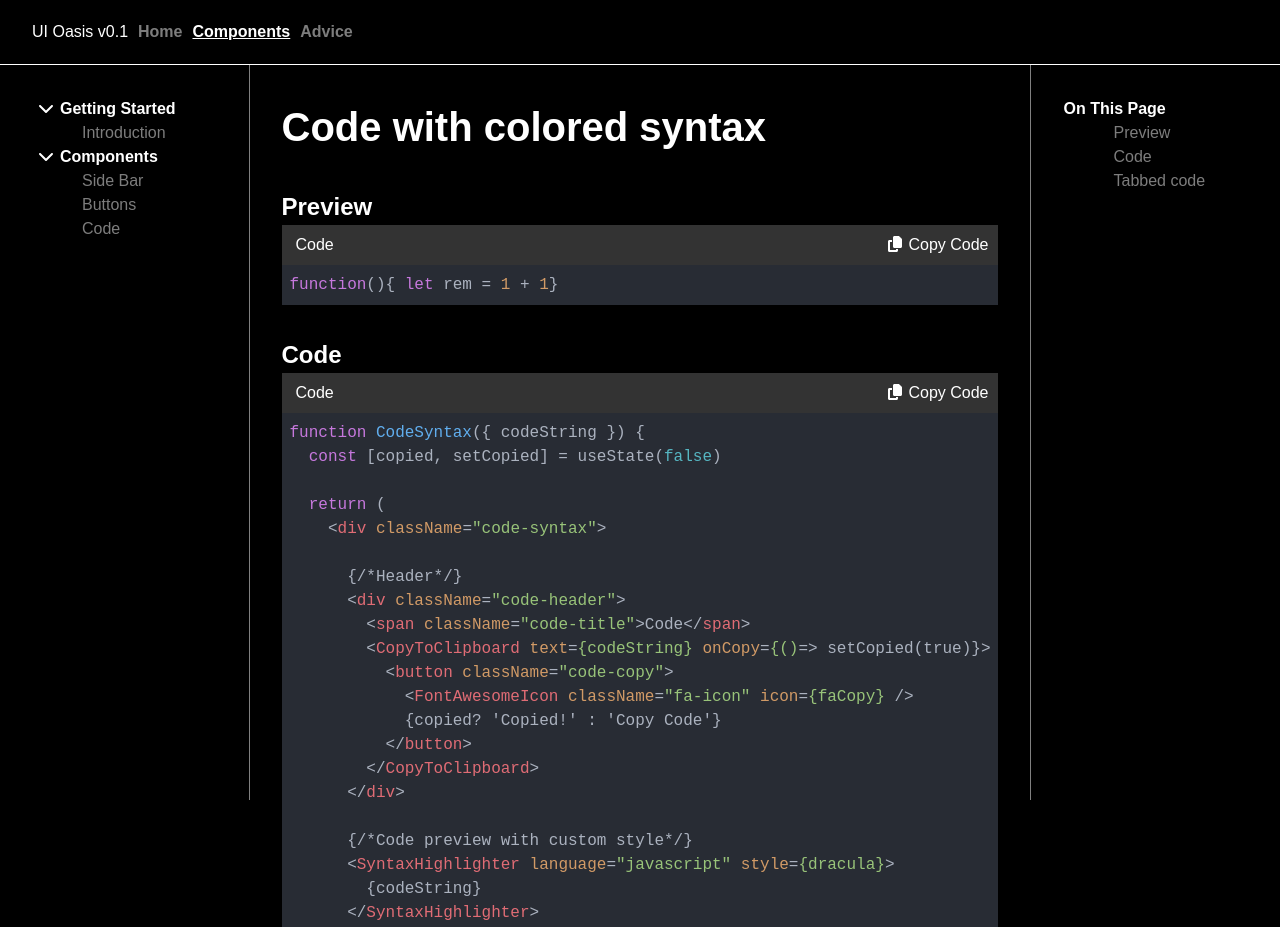
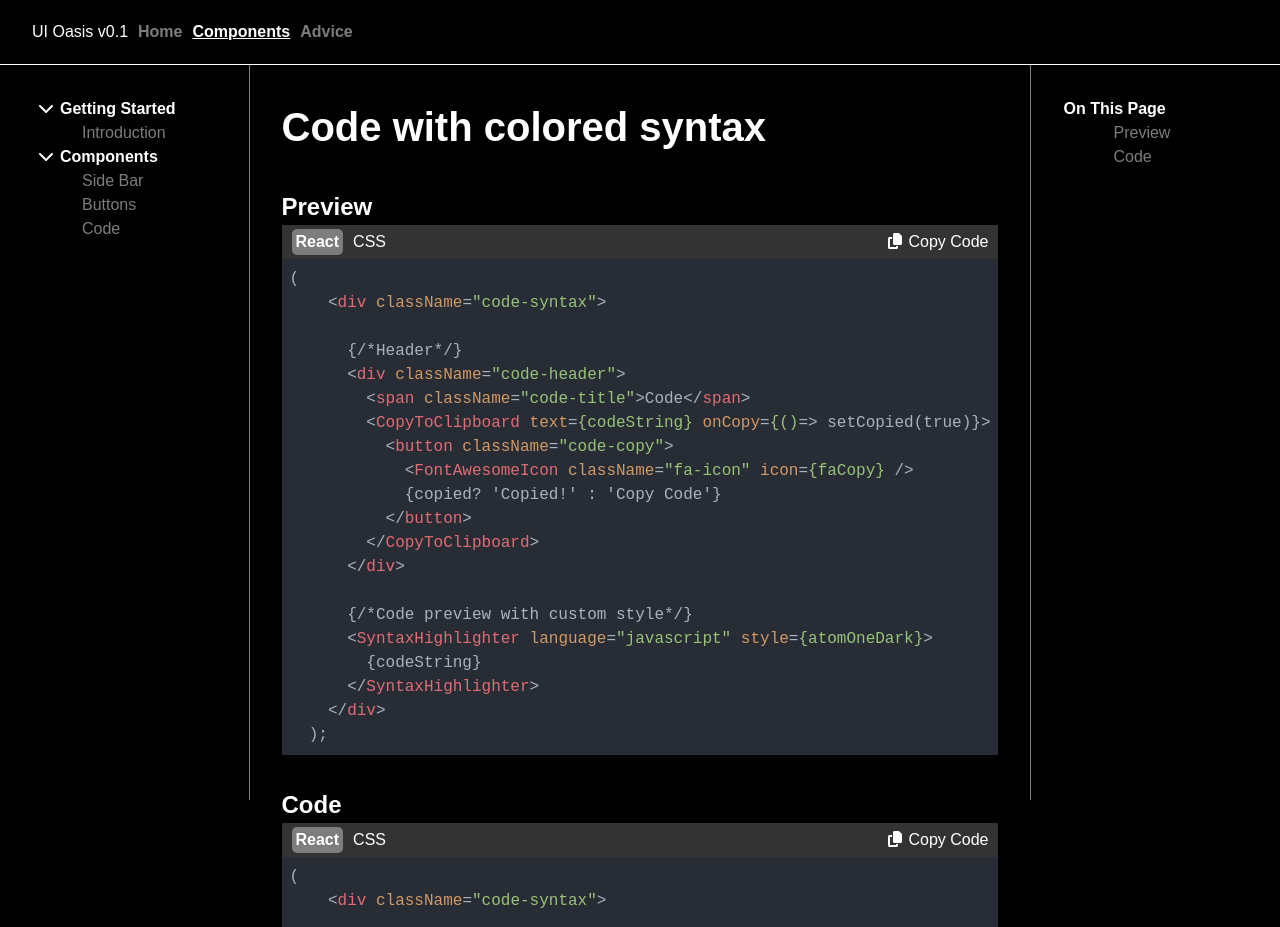
Before and after one commit to RaulAtWork/UI-Oasis, a React (Vite) app: page /components/code in a window 1280 px wide. Shown: the top 927 px of the page. Built offline with nearby package versions, Linux system fonts and the light colour scheme; the HTML template or start-up script is replaced by a standard one.

Commit message:
reworked code template

```diff
--- a/src/components/code-syntaax/CodeSyntax.jsx
+++ /dev/null
@@ -1,35 +0,0 @@
-import { faCopy } from "@fortawesome/free-solid-svg-icons";
-import { FontAwesomeIcon } from "@fortawesome/react-fontawesome";
-import { useState } from "react";
-import CopyToClipboard from "react-copy-to-clipboard";
-import SyntaxHighlighter from "react-syntax-highlighter";
-import { atomOneDark } from "react-syntax-highlighter/dist/esm/styles/hljs";
-
-import "./code-syntax.css"
-
-function CodeSyntax({ codeString }) {
-  const [copied, setCopied] = useState(false)
-
-  return (
-    <div className="code-syntax">
-
-      {/*Header*/}
-      <div className="code-header">
-        <span className="code-title">Code</span>
-        <CopyToClipboard text={codeString} onCopy={()=> setCopied(true)}>
-          <button className="code-copy">
-            <FontAwesomeIcon className="fa-icon" icon={faCopy} />
-            {copied? 'Copied!' : 'Copy Code'}
-          </button>
-        </CopyToClipboard>
-      </div>
-
-      {/*Code preview with custom style*/}
-      <SyntaxHighlighter language="javascript" style={atomOneDark}>
-        {codeString}
-      </SyntaxHighlighter>
-    </div>
-  );
-}
-
-export default CodeSyntax;
--- /dev/null
+++ b/src/components/code-syntax/CodeSyntax.jsx
@@ -0,0 +1,86 @@
+import { faCopy } from "@fortawesome/free-solid-svg-icons";
+import { FontAwesomeIcon } from "@fortawesome/react-fontawesome";
+import { useState } from "react";
+import CopyToClipboard from "react-copy-to-clipboard";
+import SyntaxHighlighter from "react-syntax-highlighter";
+import { atomOneDark } from "react-syntax-highlighter/dist/esm/styles/hljs";
+
+import "./code-syntax.css"
+
+function CodeSyntax({ codeString }) {
+  const [copied, setCopied] = useState(false)
+
+  return (
+    <div className="code-syntax">
+
+      {/*Header*/}
+      <div className="code-header">
+        <span className="code-title">Code</span>
+        <CopyToClipboard text={codeString} onCopy={()=> setCopied(true)}>
+          <button className="code-copy">
+            <FontAwesomeIcon className="fa-icon" icon={faCopy} />
+            {copied? 'Copied!' : 'Copy Code'}
+          </button>
+        </CopyToClipboard>
+      </div>
+
+      {/*Code preview with custom style*/}
+      <SyntaxHighlighter language="javascript" style={atomOneDark}>
+        {codeString}
+      </SyntaxHighlighter>
+    </div>
+  );
+}
+
+export default CodeSyntax;
+
+export const code = `(
+    <div className="code-syntax">
+
+      {/*Header*/}
+      <div className="code-header">
+        <span className="code-title">Code</span>
+        <CopyToClipboard text={codeString} onCopy={()=> setCopied(true)}>
+          <button className="code-copy">
+            <FontAwesomeIcon className="fa-icon" icon={faCopy} />
+            {copied? 'Copied!' : 'Copy Code'}
+          </button>
+        </CopyToClipboard>
+      </div>
+
+      {/*Code preview with custom style*/}
+      <SyntaxHighlighter language="javascript" style={atomOneDark}>
+        {codeString}
+      </SyntaxHighlighter>
+    </div>
+  );`
+
+
+export const codeCSS = `.code-syntax{
+    display: flex;
+    flex-direction: column;
+}
+
+.code-syntax .code-header{
+    background-color: hsl(0, 0%, 20%);
+    padding: var(--padding-s) var(--padding-m);
+    display: flex;
+}
+
+
+.code-syntax .code-copy{
+    margin-left: auto;
+    align-items: center;
+}
+
+.code-title{
+    margin-right: var(--margin-s);
+    padding: var(--padding-s);
+}
+
+.code-title.active{
+    background-color: var(--color-neutral-400);
+    color: white;
+    border-radius: 5px;
+    font-weight: bold;
+}`
--- a/src/pages/Components/C_Code.jsx
+++ b/src/pages/Components/C_Code.jsx
@@ -1,68 +1,21 @@
-import CodeSyntax from "../../components/code-syntaax/CodeSyntax"
-import TabbedCodeSyntax from "../../components/code-syntaax/TabbedCodeSyntax"
+import reactElementToJSXString from "react-element-to-jsx-string";
+import TabbedCodeSyntax from "../../components/code-syntax/TabbedCodeSyntax";
+import { code, codeCSS } from "../../components/code-syntax/CodeSyntax";
 
-const codeExample = `function(){ let rem = 1 + 1}`
-
-const codeSource = `function CodeSyntax({ codeString }) {
-  const [copied, setCopied] = useState(false)
-
+function C_Code() {
+  const tabbedCodeData = [
+    { title: "React", codeString: code, language: "javascript" },
+    { title: "CSS", codeString: codeCSS, language: "css" },
+  ];
   return (
-    <div className="code-syntax">
-
-      {/*Header*/}
-      <div className="code-header">
-        <span className="code-title">Code</span>
-        <CopyToClipboard text={codeString} onCopy={()=> setCopied(true)}>
-          <button className="code-copy">
-            <FontAwesomeIcon className="fa-icon" icon={faCopy} />
-            {copied? 'Copied!' : 'Copy Code'}
-          </button>
-        </CopyToClipboard>
-      </div>
-
-      {/*Code preview with custom style*/}
-      <SyntaxHighlighter language="javascript" style={dracula}>
-        {codeString}
-      </SyntaxHighlighter>
-    </div>
+    <article className="component-details">
+      <h1>Code with colored syntax</h1>
+      <h2>Preview</h2>
+      <TabbedCodeSyntax data={tabbedCodeData}></TabbedCodeSyntax>
+      <h2>Code</h2>
+      <TabbedCodeSyntax data={tabbedCodeData}></TabbedCodeSyntax>
+    </article>
   );
-}   `
-
-const cssExample = `.code-syntax{
-    display: flex;
-    flex-direction: column;
 }
 
-.code-syntax .code-header{
-    background-color: hsl(0, 0%, 20%);
-    padding: var(--padding-s) var(--padding-m);
-    display: flex;
-}
-
-
-.code-syntax .code-copy{
-    margin-left: auto;
-    align-items: center;
-}
-`
-
-
-const tabbedCodeData=[
-  {title: "React", codeString:codeExample, language: "javascript"},
-  {title: "CSS", codeString:cssExample, language: "css"},
-
-]
-
-function C_Code(){
-    return<article className="component-details">
-        <h1>Code with colored syntax</h1>
-        <h2>Preview</h2>
-        <CodeSyntax codeString={codeExample}/>
-        <h2>Code</h2>
-        <CodeSyntax codeString={codeSource}/>
-        <h2>Tabbed code</h2>
-        <TabbedCodeSyntax data={tabbedCodeData}></TabbedCodeSyntax>
-    </article>
-}
-
-export default C_Code
+export default C_Code;
```
Also changed, not shown: src/pages/Components/template.md (added, +31 -0 lines), src/components/code-syntax/TabbedCodeSyntax.jsx (renamed from src/components/code-syntaax/TabbedCodeSyntax.jsx), src/components/code-syntax/code-syntax.css (renamed from src/components/code-syntaax/code-syntax.css).
